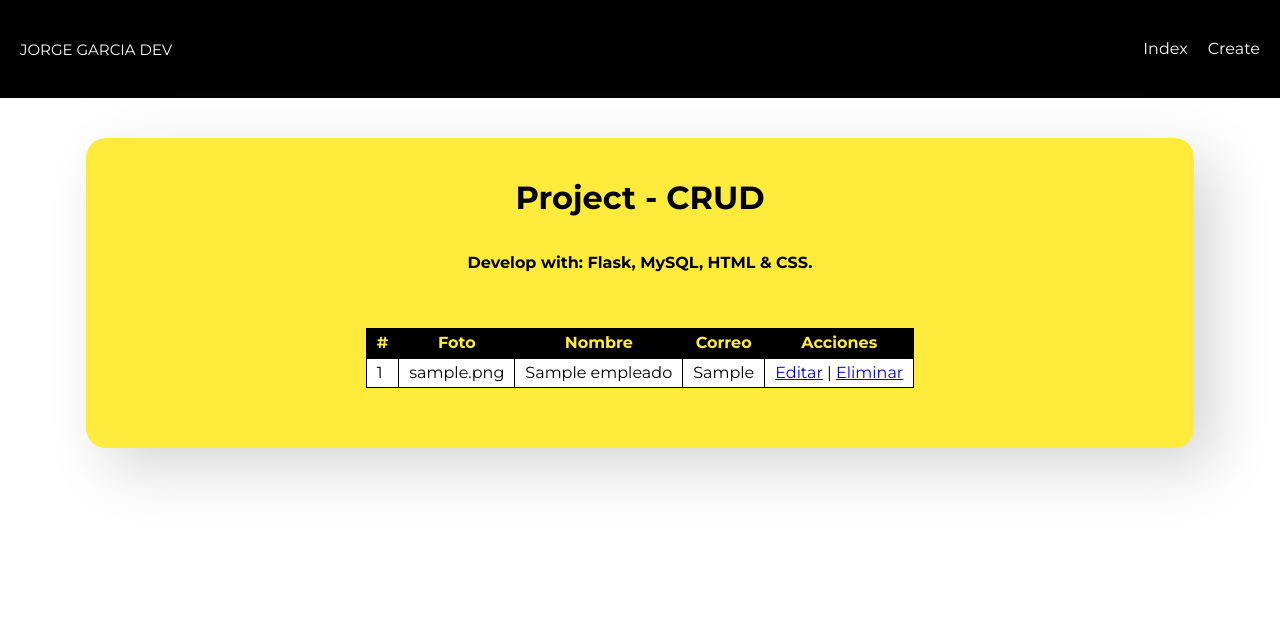
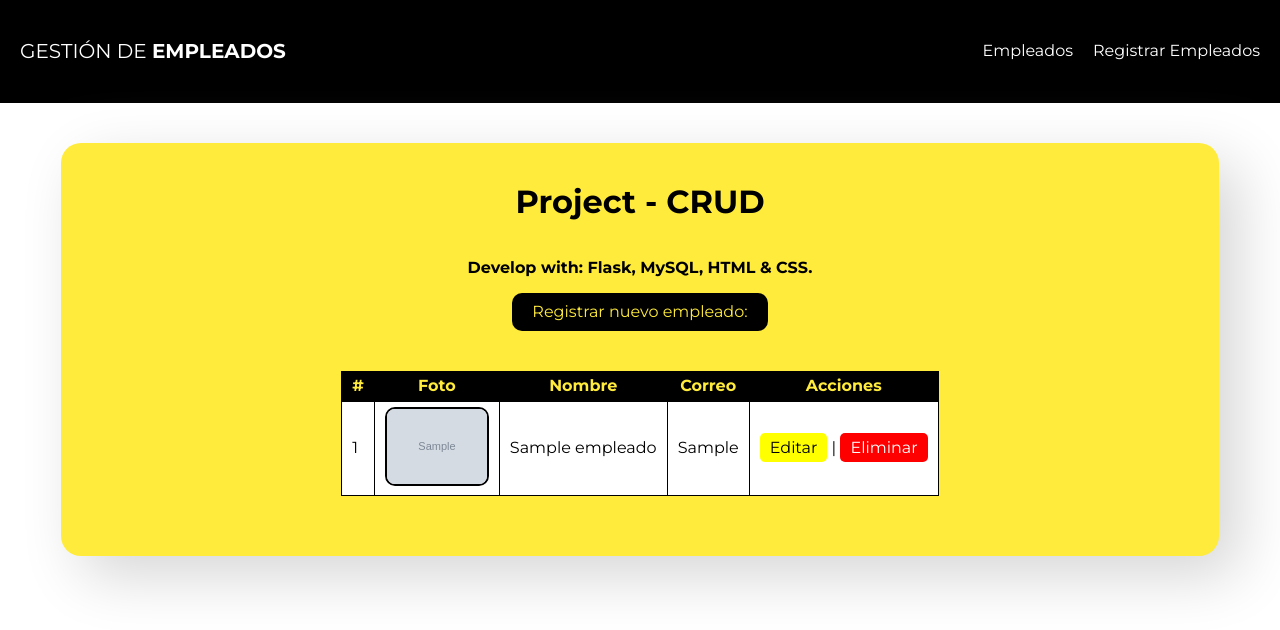
Before and after one commit to JorgeGarcia-Dev/Flask-CRUD, a Flask app: page / in a window 1280 px wide. Shown: the top 630 px of the page. Run offline with Flask 2, Linux system fonts and the light colour scheme; tables that the repository leaves empty or names only in its code hold one stand-in row (values such as "Sample post"); grey boxes marked "Sample" are stand-in pictures.

Commit message:
Se agregaron nuevos estílos, validaciones y módulos

```diff
--- a/app.py
+++ b/app.py
@@ -1,4 +1,4 @@
-from flask import Flask, render_template, request, redirect
+from flask import Flask, render_template, request, redirect, send_from_directory, url_for, flash
 from datetime import datetime
 from decouple import config
 
@@ -9,8 +9,14 @@ app=Flask(__name__)
 PORT = 5000
 DEBUG = False
 
+app.secret_key="empleadosCRUD"
+
 CARPETA = os.path.join('uploads')
 app.config['CARPETA']=CARPETA
+
+@app.route('/uploads/<nombreFoto>')
+def uploads(nombreFoto):
+    return send_from_directory(app.config['CARPETA'], nombreFoto)
 
 @app.errorhandler(404)
 def not_found(error):
@@ -153,6 +159,10 @@ def storage():
 
     _foto=request.files['txtFoto']
 
+    if _nombre=='' or _correo=='' or _foto=='':
+        flash('¡¡ Recuerda llenar todos los campos !!')
+        return redirect(url_for('create'))
+
     now=datetime.now()
     tiempo=now.strftime("%Y%H%M%S")
 
--- a/static/style.css
+++ b/static/style.css
@@ -32,7 +32,7 @@ html {
 }
 
 .nav-title {
-    font-size: 15px;
+    font-size: 20px;
     color: #FFFFFF;
     text-decoration: none;
     text-transform: uppercase;
@@ -109,4 +109,84 @@ tbody tr:nth-child(odd) {
 
 tbody tr:nth-child(even) {
     background-color: #d9d9d7;
-  }
+}
+
+.img-thumbnail {
+    width: 100px;
+    border-radius: 10px;
+    border: solid black 2px;
+}
+
+/* Boton Nuevo Empleado */
+.btn-container {
+    display: flex;
+    justify-content: center;
+}
+
+.btn-nuevo-empleado {
+    background-color: #000000;
+    color: #ffeb3b;
+    border-radius: 10px;
+    padding: 10px 20px;
+    text-decoration: none;
+}
+
+/* Botones Editar | Eliminar */
+.btn-editar {
+    background-color: yellow;
+    color: black;
+    padding: 5px 10px;
+    text-decoration: none;
+    border-radius: 5px;
+    border: none;
+}
+
+.btn-eliminar {
+    background-color: red;
+    color: white;
+    padding: 5px 10px;
+    text-decoration: none;
+    border-radius: 5px;
+    border: none;
+}
+
+/* Botón Agregar */
+.btn-agregar {
+    background-color: green;
+    color: white;
+    padding: 5px 10px;
+    text-decoration: none;
+    border-radius: 5px;
+    border: none;
+}
+
+.btn-regresar {
+    background-color: blue;
+    color: white;
+    padding: 5px 10px;
+    margin-left: 10px;
+    text-decoration: none;
+    border-radius: 5px;
+    border: none;
+}
+
+.btn-modificar {
+    background-color: orange;
+    color: white;
+    padding: 5px 10px;
+    text-decoration: none;
+    border-radius: 5px;
+    border: none;
+}
+
+.alert {
+    text-align: center;
+    font-weight: bold;
+    text-transform: uppercase;
+    background-color: red;
+    color: #000000;
+    padding: 10px;
+    text-decoration: none;
+    border-radius: 5px;
+    border: none;
+}
--- a/templates/base.html
+++ b/templates/base.html
@@ -14,11 +14,11 @@
 <body>
     <nav class="nav">
         <div class="nav-left">
-            <a class="nav-title" href="{{url_for('index')}}">Jorge Garcia Dev</a>
+            <a class="nav-title" href="{{url_for('index')}}">Gestión de <strong>empleados</strong></a>
         </div>
         <div class="nav-right">
-            <a class="nav-menu" href="{{url_for('index')}}">Index</a>
-            <a class="nav-menu" href="{{url_for('create')}}">Create</a>
+            <a class="nav-menu" href="{{url_for('index')}}">Empleados</a>
+            <a class="nav-menu" href="{{url_for('create')}}">Registrar Empleados</a>
         </div>
     </nav>
 
--- a/templates/empleados/edit.html
+++ b/templates/empleados/edit.html
@@ -17,11 +17,12 @@
             <br>
 
             <h3>Foto:</h3>
-            {{ empleado[3]}}
+            <img class="img-thumbnail" src="{{ url_for('uploads', nombreFoto=empleado[3]) }}" alt="foto de perfil">
+            <br>
             <input type="file" name="txtFoto" id="txtFoto">
             <br>
             <br>
-            <input type="submit" value="Modificar">
+            <input class="btn-modificar" type="submit" value="Modificar">
         </form>
 
     {% endfor %}
--- a/templates/empleados/index.html
+++ b/templates/empleados/index.html
@@ -4,6 +4,9 @@
     <section class="section-table">
         <div class="table-full">
             <table>
+                <div class="btn-container">
+                    <a class="btn-nuevo-empleado" href="{{ url_for('create') }}">Registrar nuevo empleado:</a>
+                </div>
                 <thead>
                     <tr>
                         <th>#</th>
@@ -17,10 +20,14 @@
                     {% for empleado in empleados %}
                     <tr>
                         <td>{{ empleado[0] }}</td>
-                        <td>{{ empleado[3] }}</td>
+
+                        <td>
+                            <img class="img-thumbnail" src="uploads/{{ empleado[3] }}" alt="foto de perfil">
+                        </td>
+
                         <td>{{ empleado[1] }}</td>
                         <td>{{ empleado[2] }}</td>
-                        <td> <a href="/edit/{{empleado[0]}}">Editar</a> | <a href="/destroy/{{empleado[0]}}">Eliminar</a> </td>
+                        <td> <a class="btn-editar" href="/edit/{{empleado[0]}}">Editar</a> | <a onclick="return confirm('¿En verdad deseas eliminar éste empleado?')" class="btn-eliminar" href="/destroy/{{empleado[0]}}">Eliminar</a> </td>
                     </tr>
                     {% endfor %}
                 </tbody>
```
Also changed, not shown: templates/empleados/create.html (+18 -1 lines).
